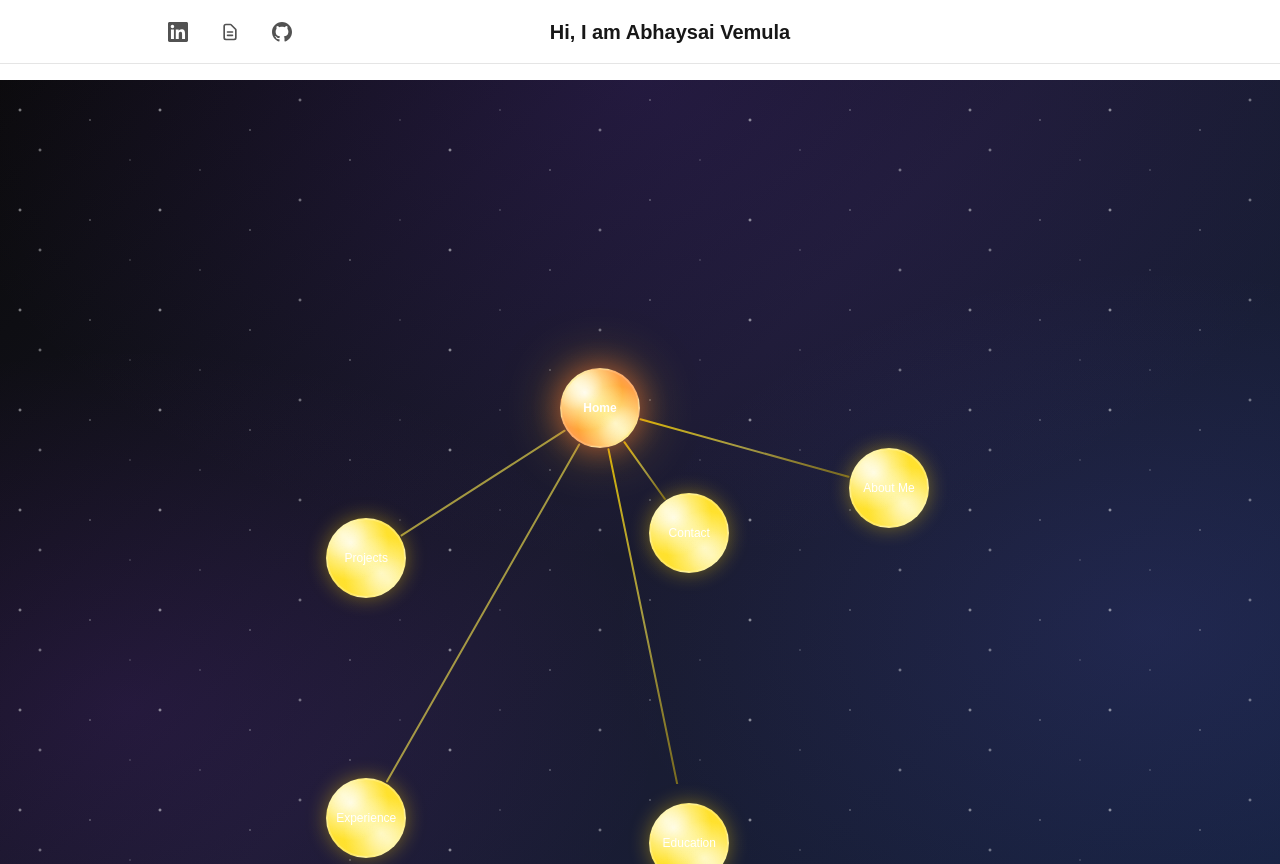
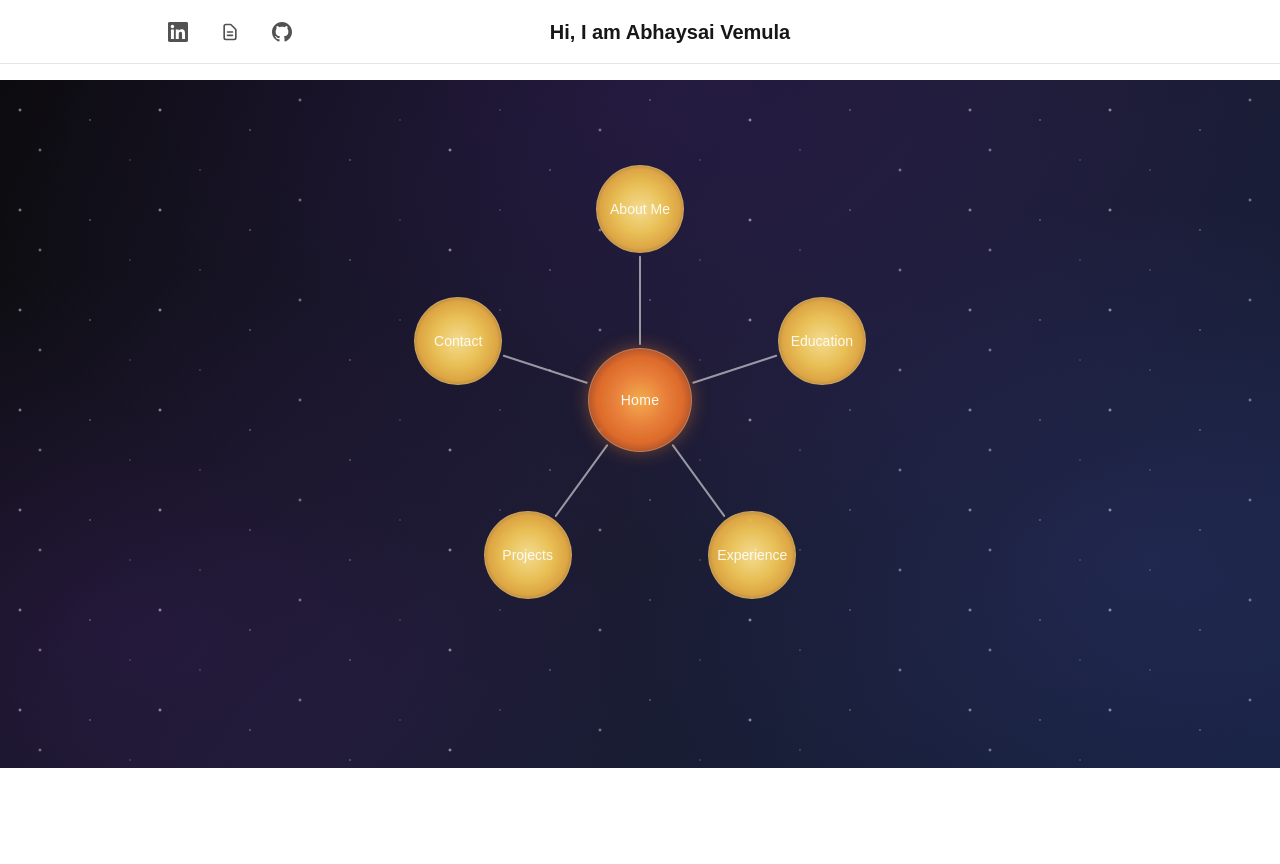
Before and after one commit to abhaysaiv0618/Personal-Website, a Next.js app in the folder web/: page / in a window 1280 px wide. After the commit the page ends 800 px from the top, so only its background shows below. Built offline with nearby package versions, Linux system fonts and the light colour scheme.

Commit message:
checkpoint

```diff
--- a/web/src/app/globals.css
+++ b/web/src/app/globals.css
@@ -185,10 +185,10 @@ body {
 
 @keyframes star-brightness {
   0% {
-    filter: brightness(1) drop-shadow(0 0 10px rgba(255, 215, 0, 0.6));
+    filter: brightness(1) drop-shadow(0 0 15px rgba(255, 215, 0, 0.8));
   }
   100% {
-    filter: brightness(1.5) drop-shadow(0 0 25px rgba(255, 215, 0, 0.9));
+    filter: brightness(2) drop-shadow(0 0 40px rgba(255, 215, 0, 1));
   }
 }
 
@@ -305,3 +305,47 @@ body {
 .loading-overlay.active {
   opacity: 1;
 }
+
+/* Satellites spin animation
+   We apply the class 'satellites-spin-<key>' to the satellites container to restart this animation. */
+[class*="satellites-spin-"] {
+  transform: rotate(0deg);
+  animation: satellites-spin 600ms cubic-bezier(0.2, 0.7, 0.2, 1);
+}
+
+@keyframes satellites-spin {
+  from {
+    transform: rotate(0deg);
+  }
+  to {
+    transform: rotate(360deg);
+  }
+}
+
+/* Graph wheel animation
+   We apply the class 'spin-<key>' to the wheel to restart this animation. */
+.graph-wheel {
+  transform: rotate(0deg);
+  transform-origin: 50% 50%;
+}
+
+/* Unique selector per key guarantees reflow + restart */
+[class*="spin-"].graph-wheel {
+  animation: graph-wheel-spin 600ms cubic-bezier(0.2, 0.7, 0.2, 1);
+}
+
+@keyframes graph-wheel-spin {
+  from {
+    transform: rotate(0deg);
+  }
+  to {
+    transform: rotate(360deg);
+  }
+}
+
+/* Respect reduced motion */
+@media (prefers-reduced-motion: reduce) {
+  [class*="spin-"].graph-wheel {
+    animation: none !important;
+  }
+}
--- a/web/src/app/layout.tsx
+++ b/web/src/app/layout.tsx
@@ -14,8 +14,8 @@ const geistMono = Geist_Mono({
 });
 
 export const metadata: Metadata = {
-  title: "Create Next App",
-  description: "Generated by create next app",
+  title: "Abhaysai Vemula Portfolio",
+  description: "Abhaysai Vemula Portfolio",
 };
 
 export default function RootLayout({
--- a/web/src/components/graph/GraphNav.tsx
+++ b/web/src/components/graph/GraphNav.tsx
@@ -1,454 +1,258 @@
 "use client";
 
-import { useState, useEffect, useRef, useMemo } from "react";
-import { useRouter } from "next/navigation";
+import React, { useEffect, useMemo, useRef, useState } from "react";
+import clsx from "clsx";
 
 export type NavNode = { id: string; label: string; href: string };
-
 export type GraphNavProps = {
   onSelect?: (node: NavNode, centerPx: { x: number; y: number }) => void;
-  currentView?: string;
 };
 
-interface Position {
-  x: number;
-  y: number;
-}
-
-interface EdgePoint {
-  x: number;
-  y: number;
-}
-
-interface Edge {
-  start: EdgePoint;
-  end: EdgePoint;
-}
-
-export default function GraphNav({
-  onSelect,
-  currentView,
-}: GraphNavProps = {}) {
-  const containerRef = useRef<HTMLDivElement | null>(null);
-  const nodeRefs = useRef<Record<string, HTMLButtonElement | null>>({});
-  const [mounted, setMounted] = useState(false);
-  const [containerSize, setContainerSize] = useState({ width: 0, height: 0 });
-  const [edges, setEdges] = useState<Edge[]>([]);
-  const [hoveredId, setHoveredId] = useState<string | null>(null);
-  const [isAnimating, setIsAnimating] = useState(true);
-  const [animationTime, setAnimationTime] = useState(0);
-
-  const nodes: NavNode[] = [
+const NODES: NavNode[] = [
   { id: "home", label: "Home", href: "/" },
-    { id: "about", label: "About Me", href: "/about-me" },
+  { id: "about", label: "About Me", href: "/about" },
   { id: "education", label: "Education", href: "/education" },
   { id: "experience", label: "Experience", href: "/experience" },
   { id: "projects", label: "Projects", href: "/projects" },
   { id: "contact", label: "Contact", href: "/contact" },
 ];
 
-  // Calculate node positions based on container size
-  const calculatePositions = (width: number, height: number): Position[] => {
-    const centerX = width / 2;
-    const centerY = height / 2;
+// Visual constants (tweak as needed)
+const NODE_DIAM = 88; // button diameter (px)
+const HOME_DIAM = 104; // home size (px)
+const EDGE_STROKE = 2; // svg stroke width
+const MARGIN = 24; // min margin from container edge
+const SPIN_MS = 600; // wheel spin duration
 
-    // Calculate radius based on container size, 30% bigger than before
-    const minDimension = Math.min(width, height);
-    const baseRadius = minDimension * 0.43; // Increased from 0.33 to 0.43 (30% bigger)
-    const radius = Math.max(180, Math.min(420, baseRadius)); // Increased min/max accordingly
+export default function GraphNav({ onSelect }: GraphNavProps) {
+  const containerRef = useRef<HTMLDivElement | null>(null);
+  const wheelRef = useRef<HTMLDivElement | null>(null);
+  const svgRef = useRef<SVGSVGElement | null>(null);
 
-    const positions: Position[] = [];
+  // Deterministic sizing (no loops)
+  const [size, setSize] = useState<{ w: number; h: number }>({ w: 0, h: 0 });
 
-    // Home node at center
-    positions.push({ x: centerX, y: centerY });
+  // Replayable spin key (to restart CSS animation)
+  const [spinKey, setSpinKey] = useState(0);
+  const [reduced, setReduced] = useState(false);
 
-    // For very small screens (<380px), use two semi-circles
-    if (width < 380) {
-      const outerRadius = Math.min(radius + 50, minDimension * 0.5); // Increased for bigger graph
-      const innerRadius = Math.max(radius - 30, 130); // Increased for bigger graph
+  useEffect(() => {
+    const mq = window.matchMedia("(prefers-reduced-motion: reduce)");
+    const update = () => setReduced(mq.matches);
+    update();
+    mq.addEventListener?.("change", update);
+    return () => mq.removeEventListener?.("change", update);
+  }, []);
 
-      // First semi-circle (top)
-      for (let i = 1; i <= 3; i++) {
-        const angle = ((i - 1) * Math.PI) / 2; // 0, π/2, π
-        const x = centerX + Math.cos(angle) * outerRadius;
-        const y = centerY + Math.sin(angle) * outerRadius;
-        positions.push({ x, y });
+  // ResizeObserver for the container (no layout thrash)
+  useEffect(() => {
+    if (!containerRef.current) return;
+    const ro = new ResizeObserver((entries) => {
+      for (const e of entries) {
+        const cr = e.contentRect;
+        setSize((prev) =>
+          prev.w !== cr.width || prev.h !== cr.height
+            ? { w: cr.width, h: cr.height }
+            : prev
+        );
       }
+    });
+    ro.observe(containerRef.current);
+    return () => ro.disconnect();
+  }, []);
 
-      // Second semi-circle (bottom)
-      for (let i = 4; i <= 5; i++) {
-        const angle = ((i - 3) * Math.PI) / 2 + Math.PI; // 3π/2, 2π
-        const x = centerX + Math.cos(angle) * innerRadius;
-        const y = centerY + Math.sin(angle) * innerRadius;
-        positions.push({ x, y });
-      }
-    } else {
-      // Standard radial layout
-      const outerNodes = nodes.slice(1); // All except home
-      outerNodes.forEach((_, index) => {
-        const angle = (index * 2 * Math.PI) / outerNodes.length;
-        const x = centerX + Math.cos(angle) * radius;
-        const y = centerY + Math.sin(angle) * radius;
-        positions.push({ x, y });
+  // Center + radius
+  const { cx, cy, radius } = useMemo(() => {
+    const w = Math.max(0, size.w);
+    const h = Math.max(0, size.h);
+    const cx = w / 2;
+    const cy = h / 2;
+
+    // Circle radius that avoids collisions and edges
+    // Allow some room for node diameter etc.
+    const rCandidate =
+      Math.min(cx, cy) - Math.max(NODE_DIAM, HOME_DIAM) * 0.7 - MARGIN;
+    const radius = Math.max(120, rCandidate); // clamp minimal radius
+    return { cx, cy, radius };
+  }, [size.w, size.h]);
+
+  // Separate HOME from satellites
+  const home = NODES.find((n) => n.id === "home")!;
+  const satellites = NODES.filter((n) => n.id !== "home");
+
+  // Evenly spaced polar angles
+  const positions = useMemo(() => {
+    const n = satellites.length;
+    const items = satellites.map((node, i) => {
+      const angle = (i / n) * Math.PI * 2 - Math.PI / 2; // start at top (12 o'clock)
+      const x = cx + radius * Math.cos(angle);
+      const y = cy + radius * Math.sin(angle);
+      return { node, angle, x, y };
     });
-    }
+    return items;
+  }, [satellites, cx, cy, radius]);
 
-    return positions;
-  };
+  // Draw edges once per layout; edges rotate with the wheel
+  const edges = useMemo(() => {
+    return positions.map(({ node, x, y }) => {
+      // Trim so the line stops at the pill edge (approximate by radius)
+      const homeR = HOME_DIAM / 2;
+      const nodeR = NODE_DIAM / 2;
 
-  // Geometry helper: normalize vector and compute trimmed edge points
-  const computeTrimmedEdge = (
-    centerX: number,
-    centerY: number,
-    nodeX: number,
-    nodeY: number,
-    centerRadius: number,
-    nodeRadius: number,
-    padding: number = 2
-  ): Edge => {
-    const dx = nodeX - centerX;
-    const dy = nodeY - centerY;
-    const length = Math.sqrt(dx * dx + dy * dy);
-
-    // Guard against zero-length vectors
-    if (length === 0) {
-      return { start: { x: centerX, y: centerY }, end: { x: nodeX, y: nodeY } };
-    }
-
-    // Unit vector
+      const dx = x - cx;
+      const dy = y - cy;
+      const length = Math.hypot(dx, dy) || 1;
       const ux = dx / length;
       const uy = dy / length;
 
-    // Trimmed endpoints
-    const startX = centerX + ux * (centerRadius + padding);
-    const startY = centerY + uy * (centerRadius + padding);
-    const endX = nodeX - ux * (nodeRadius + padding);
-    const endY = nodeY - uy * (nodeRadius + padding);
+      const x1 = cx + ux * (homeR + 4);
+      const y1 = cy + uy * (homeR + 4);
+      const x2 = x - ux * (nodeR + 4);
+      const y2 = y - uy * (nodeR + 4);
 
-    return {
-      start: { x: startX, y: startY },
-      end: { x: endX, y: endY },
-    };
-  };
+      return { id: node.id, x1, y1, x2, y2 };
+    });
+  }, [positions, cx, cy]);
 
-  // Compute edges based on actual node measurements
-  const computeEdges = () => {
-    if (!positions || positions.length < 2) {
-      setEdges([]);
-      return;
+  // Trigger initial spin once wheel is measurable
+  useEffect(() => {
+    if (reduced) return;
+    if (size.w > 0 && size.h > 0) {
+      // restart animation by bumping key
+      setSpinKey((k) => k + 1);
+      // clear the class after animation ends so we can replay next time
+      const t = setTimeout(() => {
+        setSpinKey((k) => k); // no-op, class will be removed by CSS end
+      }, SPIN_MS + 30);
+      return () => clearTimeout(t);
     }
+  }, [size.w, size.h, reduced]);
 
-    const centerNode = nodeRefs.current[nodes[0].id];
-    if (!centerNode) {
-      setEdges([]);
-      return;
-    }
-
-    const centerRect = centerNode.getBoundingClientRect();
-    const containerRect = containerRef.current?.getBoundingClientRect();
-    if (!containerRect) return;
-
-    const centerX = centerRect.left - containerRect.left + centerRect.width / 2;
-    const centerY = centerRect.top - containerRect.top + centerRect.height / 2;
-    const centerRadius = centerRect.height / 2;
-
-    const newEdges: Edge[] = [];
-
-    // Compute edges to all other nodes using actual rendered positions
-    for (let i = 1; i < nodes.length; i++) {
-      const node = nodeRefs.current[nodes[i].id];
-      if (!node) continue;
-
-      // Get the actual rendered position of the node
-      const nodeRect = node.getBoundingClientRect();
-      const nodeX = nodeRect.left - containerRect.left + nodeRect.width / 2;
-      const nodeY = nodeRect.top - containerRect.top + nodeRect.height / 2;
-      const nodeRadius = nodeRect.height / 2;
-
-      const edge = computeTrimmedEdge(
-        centerX,
-        centerY,
-        nodeX,
-        nodeY,
-        centerRadius,
-        nodeRadius
-      );
-
-      // Guard against NaN values
-      if (
-        isFinite(edge.start.x) &&
-        isFinite(edge.start.y) &&
-        isFinite(edge.end.x) &&
-        isFinite(edge.end.y)
-      ) {
-        newEdges.push(edge);
-      }
-    }
-
-    setEdges(newEdges);
-  };
-
-  // Mount guard for SSR safety
-  useEffect(() => {
-    setMounted(true);
-
-    // Animation loop for ferris wheel effect
-    let animationId: number;
-    let startTime = Date.now();
-
-    const animate = () => {
-      const elapsed = Date.now() - startTime;
-      setAnimationTime(elapsed);
-
-      if (elapsed < 3000) {
-        animationId = requestAnimationFrame(animate);
-      } else {
-        setIsAnimating(false);
-      }
-    };
-
-    animationId = requestAnimationFrame(animate);
-
-    return () => {
-      if (animationId) {
-        cancelAnimationFrame(animationId);
-      }
-    };
-  }, []);
-
-  // Handle container size measurement with ResizeObserver
-  useEffect(() => {
-    if (!containerRef.current) return;
-    const el = containerRef.current;
-
-    // initial read
-    let frame = requestAnimationFrame(() => {
-      const { width, height } = el.getBoundingClientRect();
-      const w = Math.round(width),
-        h = Math.round(height);
-      setContainerSize((prev) =>
-        prev.width === w && prev.height === h ? prev : { width: w, height: h }
-      );
-    });
-
-    // observe subsequent resizes
-    const ro = new ResizeObserver((entries) => {
-      const cr = entries[0].contentRect;
-      const w = Math.round(cr.width),
-        h = Math.round(cr.height);
-      setContainerSize((prev) =>
-        prev.width === w && prev.height === h ? prev : { width: w, height: h }
-      );
-    });
-    ro.observe(el);
-
-    return () => {
-      cancelAnimationFrame(frame);
-      ro.disconnect();
-    };
-  }, []);
-
-  // Derive node positions from container size using useMemo
-  const positions = useMemo(() => {
-    if (containerSize.width === 0 || containerSize.height === 0) return null;
-    return calculatePositions(containerSize.width, containerSize.height);
-  }, [containerSize.width, containerSize.height]);
-
-  // Calculate ferris wheel positions for animation
-  const getFerrisWheelPosition = (basePosition: Position, index: number) => {
-    if (!isAnimating || index === 0) return basePosition; // Home node doesn't move
-
-    const centerX = containerSize.width / 2;
-    const centerY = containerSize.height / 2;
-
-    // Calculate the radius from center to this node
-    const radius = Math.sqrt(
-      Math.pow(basePosition.x - centerX, 2) +
-        Math.pow(basePosition.y - centerY, 2)
-    );
-
-    // Calculate the original angle
-    const originalAngle = Math.atan2(
-      basePosition.y - centerY,
-      basePosition.x - centerX
-    );
-
-    // Calculate rotation based on time (slowing down over 3 seconds)
-    const rotationSpeed = 2; // rotations per second
-    const time = animationTime / 1000;
-    // Use a smoother easing function for gradual slowdown
-    const easing = Math.max(0, Math.pow(1 - time / 3, 2)); // Smooth quadratic slowdown over 3 seconds
-    const rotation = (time * rotationSpeed * 360 * easing) % 360;
-
-    // Calculate new angle
-    const newAngle = originalAngle + (rotation * Math.PI) / 180;
-
-    // Calculate new position
-    const newX = centerX + Math.cos(newAngle) * radius;
-    const newY = centerY + Math.sin(newAngle) * radius;
-
-    return { x: newX, y: newY };
-  };
-
-  // Compute edges after nodes are mounted and positions are available
-  useEffect(() => {
-    if (!mounted || !positions || positions.length === 0) return;
-
-    // Compute edges after a brief delay to ensure nodes are rendered
-    const timeoutId = setTimeout(computeEdges, 10);
-    return () => clearTimeout(timeoutId);
-  }, [mounted, positions]);
-
-  // Recompute edges during animation only
-  useEffect(() => {
-    if (!mounted || !positions || positions.length === 0) return;
-
-    // Only recalculate during animation
-    if (isAnimating) {
-      requestAnimationFrame(computeEdges);
-    }
-  }, [animationTime]);
-
-  // Clear edges during node activation to prevent breaking
-  const [edgesDisabled, setEdgesDisabled] = useState(false);
-
-  // Re-enable edges when view resets to graph
-  useEffect(() => {
-    if (currentView === "graph") {
-      setEdgesDisabled(false);
-    }
-  }, [currentView]);
-
-  // Handle node click
-  const handleNodeClick = (node: NavNode) => {
-    if (!onSelect) return;
-
-    // Immediately clear focus to prevent lingering focus ring
+  // Click handler
+  function activate(node: NavNode, evtTarget?: HTMLElement) {
+    // blur active element to avoid focus ring lingering
     if (document.activeElement instanceof HTMLElement) {
       document.activeElement.blur();
     }
-    nodeRefs.current[node.id]?.blur?.();
 
-    // Disable edges during transition to prevent breaking
-    setEdgesDisabled(true);
-
-    // Compute center position and call onSelect for ALL nodes
-    const containerRect = containerRef.current?.getBoundingClientRect();
-    const nodeElement = nodeRefs.current[node.id];
-
-    if (containerRect && nodeElement) {
-      const rect = nodeElement.getBoundingClientRect();
-      const x = rect.left - containerRect.left + rect.width / 2;
-      const y = rect.top - containerRect.top + rect.height / 2;
-      onSelect(node, { x, y });
+    // For HOME: spin, then notify parent to perform the radial reveal
+    if (node.id === "home") {
+      if (!reduced) {
+        // replay spin
+        setSpinKey((k) => k + 1);
+        setTimeout(() => {
+          onSelect?.(node, { x: cx, y: cy });
+        }, SPIN_MS); // wait for wheel spin to complete
+      } else {
+        onSelect?.(node, { x: cx, y: cy });
       }
-  };
-
-  // Handle keyboard navigation
-  const handleKeyDown = (event: React.KeyboardEvent, node: NavNode) => {
-    if (event.key === "Enter" || event.key === " ") {
-      event.preventDefault();
-
-      // Immediately clear focus to prevent lingering focus ring
-      if (document.activeElement instanceof HTMLElement) {
-        document.activeElement.blur();
+    } else {
+      // Other nodes: no spin required; pass their center
+      onSelect?.(node, { x: cx, y: cy });
     }
-      nodeRefs.current[node.id]?.blur?.();
-
-      // Disable edges during transition to prevent breaking
-      setEdgesDisabled(true);
-
-      handleNodeClick(node);
   }
-  };
-
-  // Handle transition end to recompute edges after scale animation
-  const handleTransitionEnd = () => {
-    requestAnimationFrame(computeEdges);
-  };
 
   return (
     <div
       ref={containerRef}
-      className="relative w-full"
-      style={{ height: "calc(100vh - 8rem)" }} // Dynamic height based on viewport
+      className="relative w-full h-[65vh] sm:h-[70vh] lg:h-[72vh]"
     >
-      {/* SVG Edges Layer */}
+      {/* WHEEL: nodes + edges rotate together */}
+      <div
+        ref={wheelRef}
+        className={clsx(
+          "graph-wheel absolute inset-0",
+          !reduced && `spin-${spinKey}` // unique class to restart animation
+        )}
+        style={{ transformOrigin: "50% 50%" }}
+      >
+        {/* Edges layer (rotates with wheel) */}
         <svg
-        className="pointer-events-none absolute inset-0 w-full h-full z-10"
-        style={{ pointerEvents: "none" }}
+          ref={svgRef}
+          className="absolute inset-0 w-full h-full pointer-events-none"
+          viewBox={`0 0 ${size.w} ${size.h}`}
+          preserveAspectRatio="none"
         >
-        <defs>
-          <linearGradient id="starGradient" x1="0%" y1="0%" x2="100%" y2="100%">
-            <stop offset="0%" stopColor="#ffd700" stopOpacity="0.8" />
-            <stop offset="50%" stopColor="#ffed4e" stopOpacity="0.6" />
-            <stop offset="100%" stopColor="#ffd700" stopOpacity="0.4" />
-          </linearGradient>
-        </defs>
-        {!edgesDisabled &&
-          edges.map((edge, index) => (
+          <g>
+            {edges.map((e) => (
               <line
-              key={`edge-${index}`}
-              x1={edge.start.x}
-              y1={edge.start.y}
-              x2={edge.end.x}
-              y2={edge.end.y}
-              stroke="url(#starGradient)"
-              strokeWidth={2}
+                key={e.id}
+                x1={e.x1}
+                y1={e.y1}
+                x2={e.x2}
+                y2={e.y2}
+                stroke="rgba(255,255,255,0.55)"
+                strokeWidth={EDGE_STROKE}
                 strokeLinecap="round"
-              className="transition-opacity duration-200"
               />
             ))}
+          </g>
         </svg>
 
-      {/* Node Buttons Layer */}
-      <div className="absolute inset-0 z-20">
-        {positions &&
-          positions.map((position, index) => {
-            const node = nodes[index];
-            const isHome = index === 0;
+        {/* HOME (center hub) */}
+        <button
+          type="button"
+          className={clsx(
+            "absolute -translate-x-1/2 -translate-y-1/2",
+            "rounded-full select-none text-white/95 font-medium",
+            "shadow-[0_0_18px_rgba(255,150,50,0.35)]",
+            "bg-[radial-gradient(ellipse_at_center,_rgba(255,180,80,0.95)_0%,_rgba(255,140,60,0.9)_35%,_rgba(255,120,40,0.85)_60%,_rgba(255,120,40,0.2)_100%)]",
+            "backdrop-blur-[1px] border border-white/20",
+            "focus:outline-none focus-visible:ring-2 focus-visible:ring-white/70"
+          )}
+          style={{
+            left: `${cx}px`,
+            top: `${cy}px`,
+            width: HOME_DIAM,
+            height: HOME_DIAM,
+          }}
+          aria-label="Home"
+          onClick={(e) => activate(home, e.currentTarget)}
+          onKeyDown={(e) => {
+            if (e.key === "Enter" || e.key === " ") {
+              e.preventDefault();
+              activate(home, e.currentTarget);
+            }
+          }}
+        >
+          <span className="block w-full h-full grid place-items-center text-sm tracking-wide">
+            {home.label}
+          </span>
+        </button>
 
-            // Get the animated position for ferris wheel effect
-            const animatedPosition = getFerrisWheelPosition(position, index);
-
-            return (
+        {/* Satellites */}
+        {positions.map(({ node, x, y }) => (
           <button
             key={node.id}
-                ref={(el) => (nodeRefs.current[node.id] = el)}
-                className={`
-                  absolute rounded-full w-20 h-20 flex items-center justify-center
-                  text-xs font-medium whitespace-nowrap
-                  star-node
-                  ${isHome ? "home" : ""}
-                  ${isAnimating ? "spinning" : ""}
-                  text-white
-                  transition-all motion-safe:duration-200 motion-safe:ease-out
-                  hover:scale-110 focus:scale-110
-                  focus-visible:outline-none focus-visible:ring-2 focus-visible:ring-yellow-400
-                  ${isHome ? "font-semibold" : ""}
-                `}
+            type="button"
+            className={clsx(
+              "absolute -translate-x-1/2 -translate-y-1/2",
+              "rounded-full select-none text-white/90 font-medium",
+              "bg-[radial-gradient(ellipse_at_center,_rgba(255,230,150,0.95)_0%,_rgba(255,210,90,0.9)_40%,_rgba(255,190,70,0.85)_65%,_rgba(255,190,70,0.2)_100%)]",
+              "backdrop-blur-[1px] border border-white/15",
+              "hover:scale-[1.06] transition-transform duration-150 ease-out",
+              "focus:outline-none focus-visible:ring-2 focus-visible:ring-white/60"
+            )}
             style={{
-                  left: animatedPosition.x - 40, // Center the button (w-20 = 80px, so 40px offset)
-                  top: animatedPosition.y - 40, // Center the button (h-20 = 80px, so 40px offset)
-                  transform: "translate(-50%, -50%)",
+              left: `${x}px`,
+              top: `${y}px`,
+              width: NODE_DIAM,
+              height: NODE_DIAM,
             }}
-                onClick={() => handleNodeClick(node)}
-                onKeyDown={(e) => handleKeyDown(e, node)}
-                onMouseEnter={() => setHoveredId(node.id)}
-                onMouseLeave={() =>
-                  setHoveredId((prev) => (prev === node.id ? null : prev))
+            aria-label={node.label}
+            onClick={(e) => activate(node, e.currentTarget)}
+            onKeyDown={(e) => {
+              if (e.key === "Enter" || e.key === " ") {
+                e.preventDefault();
+                activate(node, e.currentTarget);
               }
-                onFocus={() => setHoveredId(node.id)}
-                onBlur={() =>
-                  setHoveredId((prev) => (prev === node.id ? null : prev))
-                }
-                onTransitionEnd={handleTransitionEnd}
-                aria-label={`Navigate to ${node.label}`}
+            }}
           >
+            <span className="block w-full h-full grid place-items-center text-sm">
               {node.label}
+            </span>
           </button>
-            );
-          })}
+        ))}
       </div>
     </div>
   );
```
Lines whose indentation alone changed are shown as unchanged.
